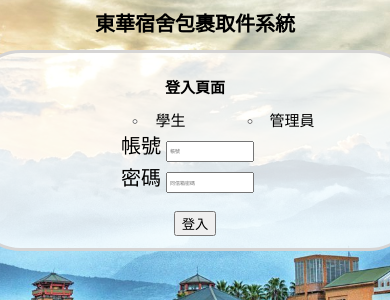
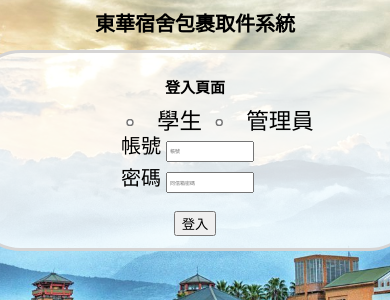
Before and after one commit to WangJevons/wangjevons.github.io, a PHP site: page /login.html in a window 390 px wide; the page is wider, and only the part inside the window is pictured. Shown: the part 299-599 px from the top of that part. Run offline with PHP 8.4, Linux system fonts and the light colour scheme.

Commit message:
style.css

```diff
--- a/style.css
+++ b/style.css
@@ -216,10 +216,10 @@ ul
         display: inline-flex;
         align-items: center;
         text-align: center;
-        transform: scale(1.0);
+        transform: scale(1.5);
         font-size: 15px;
-        gap: 2px;
-        margin-left: 40px;
+        gap: 0px;
+        margin-left: 20px;
     }
     .front
     {
```
